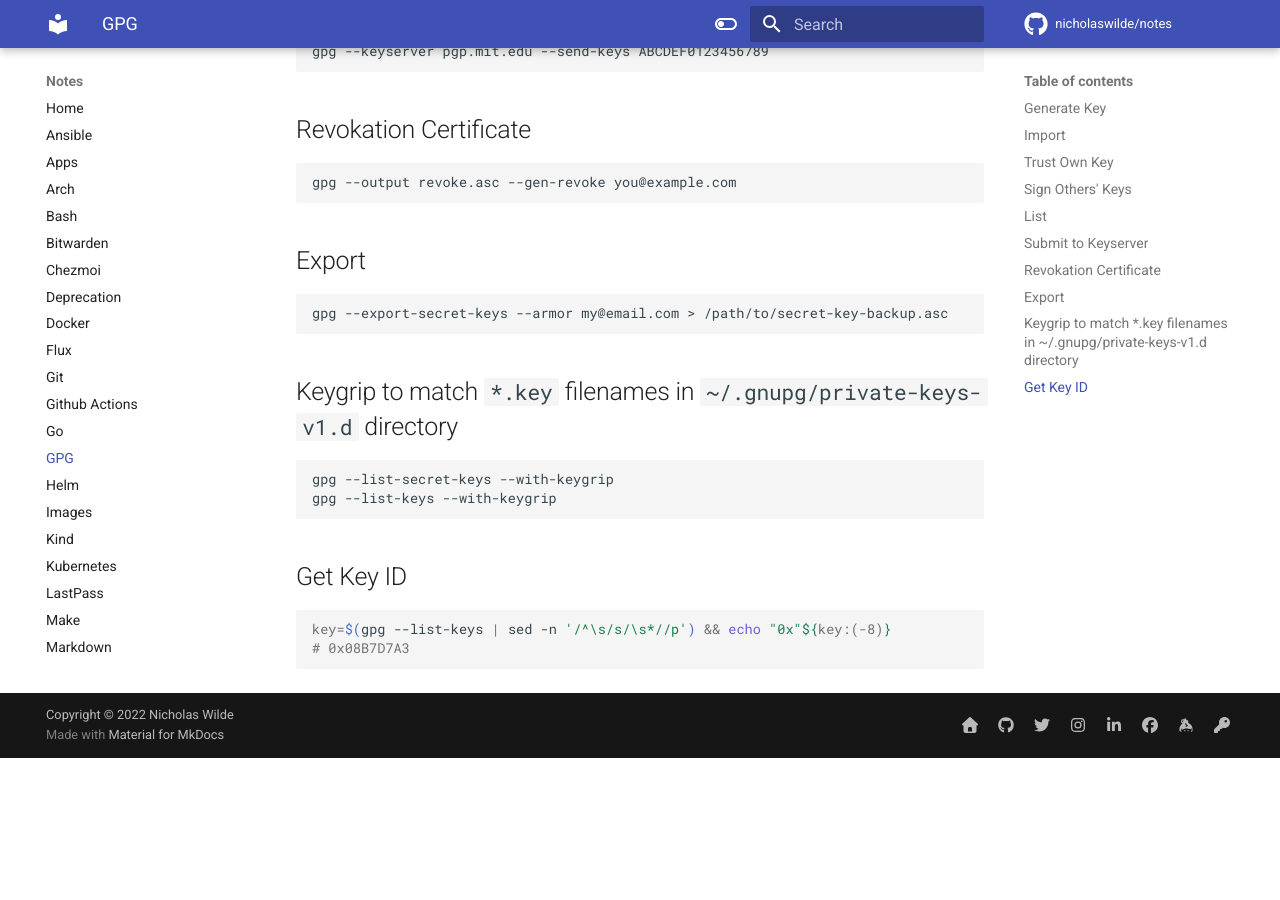
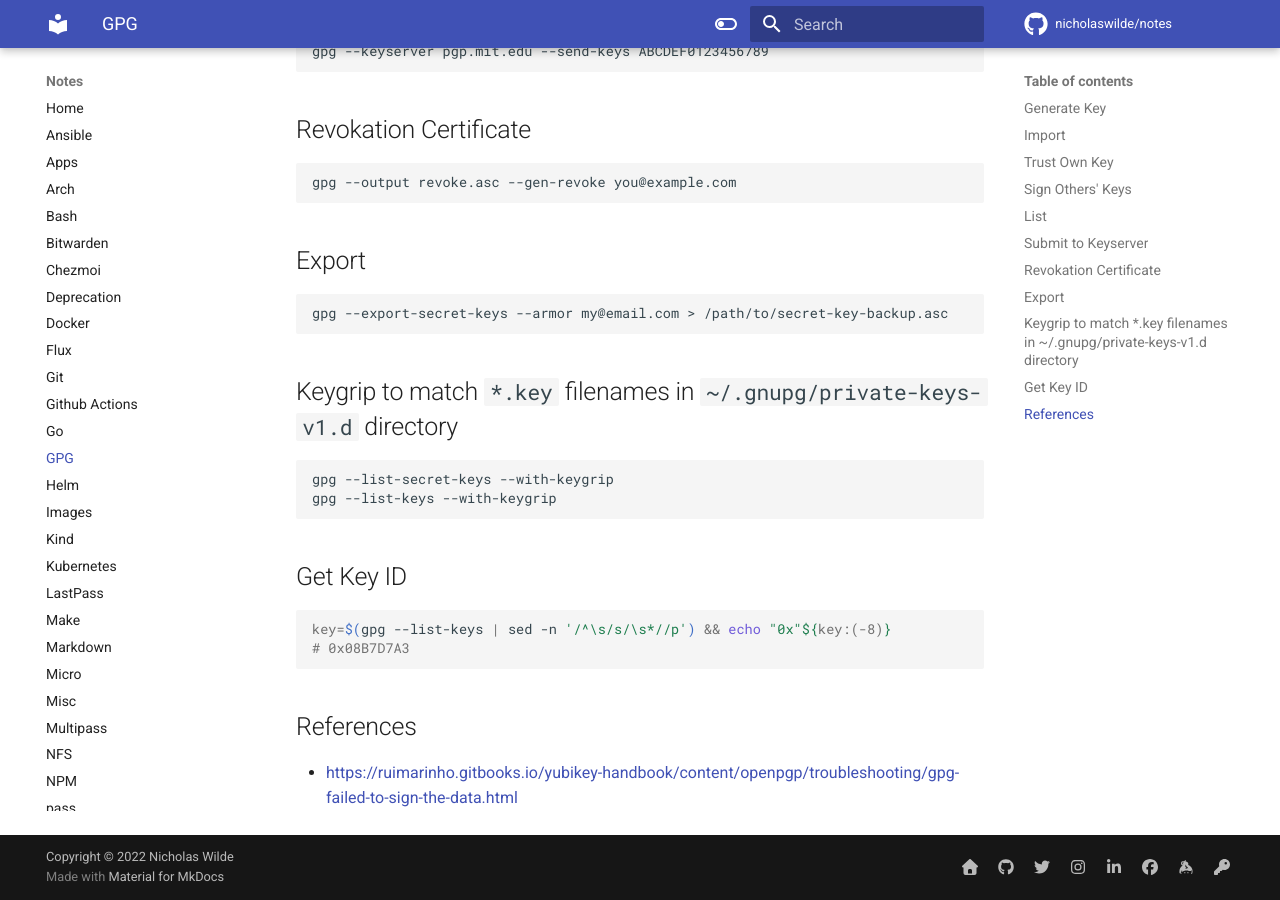
Before and after one commit to nicholaswilde/notes, an MkDocs documentation site: the page built from docs/gpg.md, in a window 1280 px wide and 900 px high, scrolled down 1386 px. Built offline with MkDocs 1.6.1 and Material for MkDocs 9.7.7, drawn with Linux system fonts in a browser that asks for light colours; comment, search, counter and statistics services are not loaded; before the commit the page ends 2144 px from its top, so only the background shows below that.

Commit message:
Update gpg.md

````diff
--- a/docs/gpg.md
+++ b/docs/gpg.md
@@ -90,3 +90,6 @@ gpg --list-keys --with-keygrip
 key=$(gpg --list-keys | sed -n '/^\s/s/\s*//p') && echo "0x"${key:(-8)}
 # 0x08B7D7A3
 ```
+
+## References
+- <https://ruimarinho.gitbooks.io/yubikey-handbook/content/openpgp/troubleshooting/gpg-failed-to-sign-the-data.html>
````
